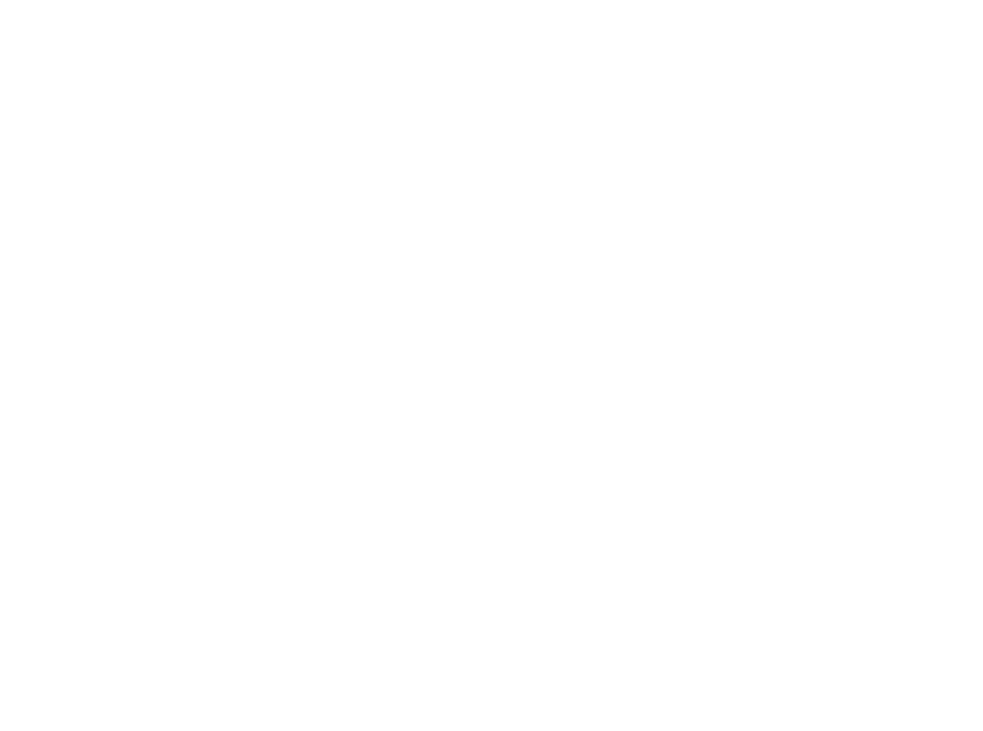
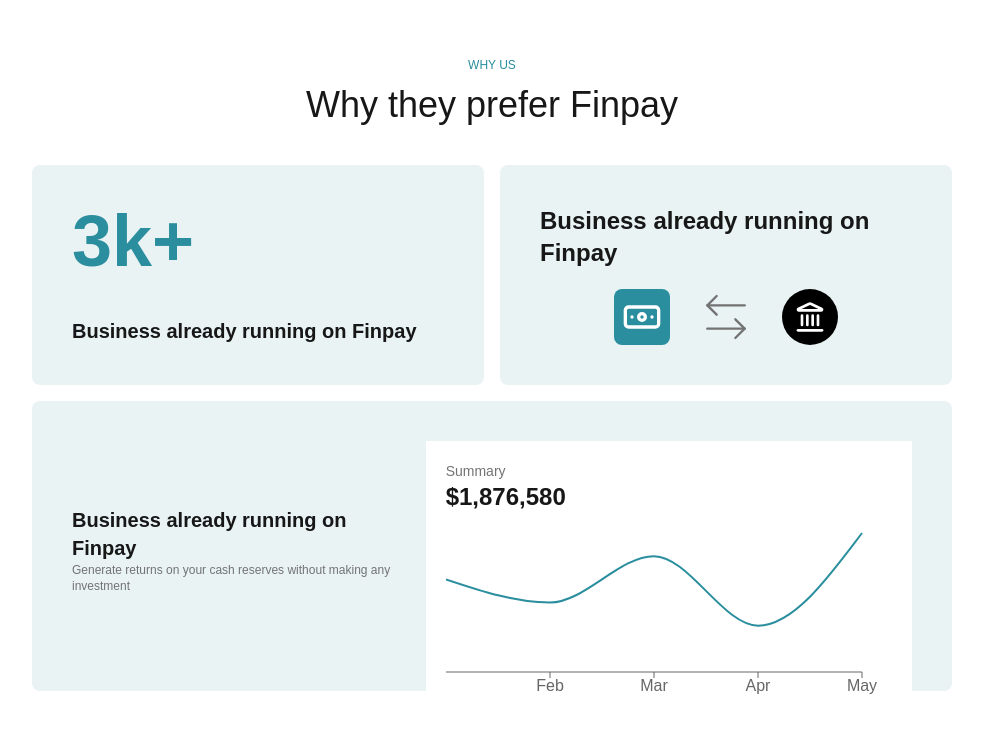
Before and after one commit to Hardik-Dharmik/finpay, a Next.js app: page / in a window 1280 px wide. Shown: the part 1493-2224 px from the top of the page, without its empty margins (148-1131 px from the left). Before the commit the page ends 1670 px from the top, so only its background shows below. Built offline with nearby package versions, Linux system fonts and the light colour scheme.

Commit message:
feat: WhyUs section added

```diff
--- a/package.json
+++ b/package.json
@@ -15,6 +15,7 @@
     "next": "15.4.5",
     "react": "19.1.0",
     "react-dom": "19.1.0",
+    "recharts": "^3.1.1",
     "tailwind-merge": "^3.3.1"
   },
   "devDependencies": {
--- a/src/app/components/Experience.tsx
+++ b/src/app/components/Experience.tsx
@@ -57,7 +57,7 @@
   };
 
   return (
-    <div className="relative -z-20 min-h-screen bg-white px-20">
+    <div className="relative -z-20 min-h-[80vh] bg-white px-20">
       <div className="bg-light absolute top-0 right-0 left-0 -z-10 h-20"></div>
       <motion.div
         ref={ref}
--- /dev/null
+++ b/src/app/components/LineChart.tsx
@@ -0,0 +1,44 @@
+// components/LineChart.tsx
+"use client";
+
+import {
+  LineChart,
+  Line,
+  XAxis,
+  YAxis,
+  CartesianGrid,
+  Tooltip,
+  ResponsiveContainer,
+} from "recharts";
+
+const data = [
+  { name: "Jan", value: 400 },
+  { name: "Feb", value: 300 },
+  { name: "Mar", value: 500 },
+  { name: "Apr", value: 200 },
+  { name: "May", value: 600 },
+];
+
+export default function MyLineChart() {
+  return (
+    <div className="h-[250px] w-full bg-white p-5">
+      <p className="text-sm text-neutral-500">Summary</p>
+      <p className="text-2xl font-semibold">$1,876,580</p>
+      <ResponsiveContainer width="100%" height="90%">
+        <LineChart
+          data={data}
+          margin={{ top: 20, right: 30, left: 0, bottom: 0 }}
+        >
+          <XAxis dataKey="name" />
+          <Line
+            type="monotone"
+            dataKey="value"
+            dot={false}
+            stroke="#2a8e9e"
+            strokeWidth={2}
+          />
+        </LineChart>
+      </ResponsiveContainer>
+    </div>
+  );
+}
--- /dev/null
+++ b/src/app/components/WhyUs.tsx
@@ -0,0 +1,93 @@
+"use client";
+
+import { useInView, motion } from "motion/react";
+import React, { useRef } from "react";
+import Container from "./Container";
+import { Banknote, Landmark, ArrowLeftRight } from "lucide-react";
+import MyLineChart from "./LineChart";
+
+export default function WhyUs() {
+  const ref = useRef(null);
+  const isInView = useInView(ref, { once: false, amount: 0.6 });
+
+  return (
+    <div className="px-20 py-10" ref={ref}>
+      <Container className="flex flex-col items-center px-25">
+        <motion.span
+          initial={{ opacity: 0, y: 40 }}
+          animate={isInView ? { opacity: 1, y: 0 } : {}}
+          transition={{ duration: 0.6, ease: "easeOut" }}
+          className="text-primary text-xs uppercase"
+        >
+          Why Us
+        </motion.span>
+        <motion.p
+          initial={{ opacity: 0, y: 40 }}
+          animate={isInView ? { opacity: 1, y: 0 } : {}}
+          transition={{ duration: 0.6, ease: "easeOut" }}
+          className="mt-3 text-4xl"
+        >
+          Why they prefer Finpay
+        </motion.p>
+        <div className="mt-10 flex w-full flex-1 flex-col gap-y-4">
+          <div className="flex gap-x-4">
+            <motion.div
+              initial={{ opacity: 0, x: -40 }}
+              animate={isInView ? { opacity: 1, x: 0 } : {}}
+              transition={{ duration: 0.6, ease: "easeOut", delay: 0.6 }}
+              className="bg-light flex w-1/2 flex-col justify-between gap-y-10 rounded-lg p-10"
+            >
+              <span className="text-primary text-7xl font-semibold">3k+</span>
+              <span className="text-xl font-semibold">
+                Business already running on Finpay
+              </span>
+            </motion.div>
+            <motion.div
+              initial={{ opacity: 0, y: -40 }}
+              animate={isInView ? { opacity: 1, y: 0 } : {}}
+              transition={{ duration: 0.6, ease: "easeOut", delay: 1 }}
+              className="bg-light flex w-1/2 flex-col justify-between rounded-lg p-10"
+            >
+              <span className="text-2xl font-semibold">
+                Business already running on Finpay
+              </span>
+              <div className="flex items-center self-center">
+                <span className="bg-primary h-14 w-14 rounded-lg p-2">
+                  <Banknote className="h-10 w-10 text-white" />
+                </span>
+                <span className="w-28">
+                  <ArrowLeftRight className="h-14 w-28 stroke-neutral-500 stroke-[1px]" />
+                </span>
+
+                <span className="flex h-14 w-14 items-center justify-center rounded-full bg-black p-2">
+                  <Landmark className="h-8 w-8 text-white" />
+                </span>
+              </div>
+            </motion.div>
+          </div>
+
+          <motion.div
+            initial={{ opacity: 0, y: 40 }}
+            animate={isInView ? { opacity: 1, y: 0 } : {}}
+            transition={{ duration: 0.6, ease: "easeOut", delay: 1.5 }}
+            className="bg-light flex flex-1 items-center gap-6 rounded-lg p-10 pb-0"
+          >
+            <div className="-mt-8">
+              <p className="text-xl font-semibold">
+                Business already running on Finpay
+              </p>
+              <p className="text-xs text-neutral-500">
+                Generate returns on your cash reserves without making any
+                investment
+              </p>
+            </div>
+
+            <div className="h-fit w-2/3">
+              <MyLineChart />
+            </div>
+          </motion.div>
+        </div>
+      </Container>
+    </div>
+  );
+}
--- a/src/app/page.tsx
+++ b/src/app/page.tsx
@@ -1,6 +1,7 @@
 import Experience from "./components/Experience";
 import Hero from "./components/Hero";
 import Navbar from "./components/Navbar";
+import WhyUs from "./components/WhyUs";
 
 function Page() {
   return (
@@ -8,6 +9,7 @@
       <Navbar />
       <Hero />
       <Experience />
+      <WhyUs />
     </>
   );
 }
```
Also changed, not shown: public/chart.png (added), 1 other file (tests, documents, lock files or other folders).
